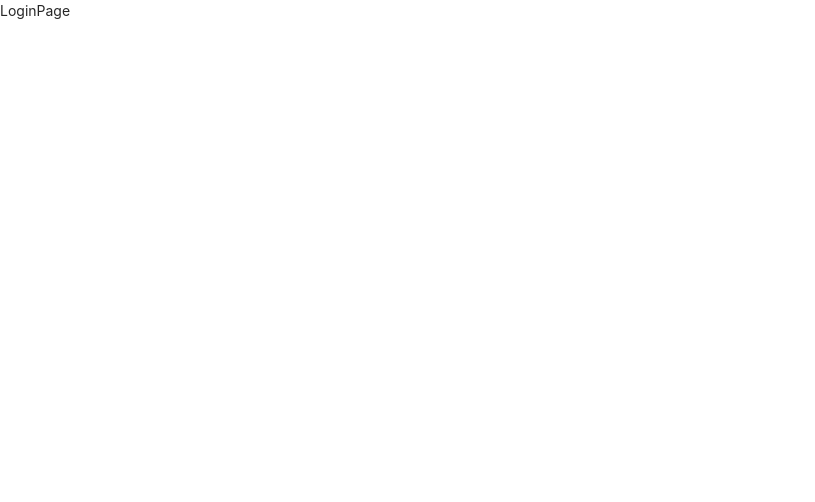
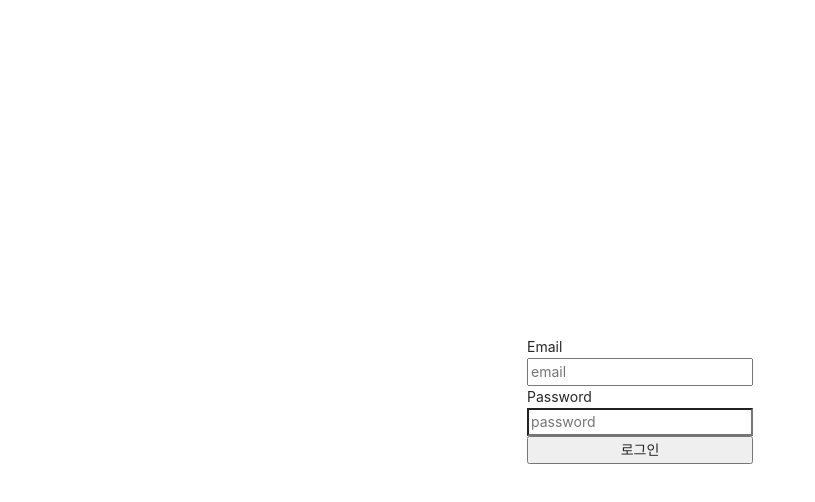
Before and after one commit to ksmfou98/boiler-plate, a React (Create React App) app in the folder client/: page /login in a window 1280 px wide. Shown: the top 502 px of the page, without its empty margins (0-815 px from the left). Built offline with nearby package versions, Linux system fonts and the light colour scheme.

Commit message:
LoginPage 스타일링

```diff
--- a/client/src/components/views/LandingPage/LandingPage.js
+++ b/client/src/components/views/LandingPage/LandingPage.js
@@ -6,7 +6,11 @@ const LandingPage = () => {
       console.log(response);
     });
   }, []);
-  return <div>landingPage</div>;
+  return (
+    <div style={{display:'flex', justifyContent: 'center', alignItems: 'center', width:'100%', height:'100vh'}}>
+      <h2>시작페이지</h2>
+    </div>
+  );
 };
 
 export default LandingPage;
--- a/client/src/components/views/LoginPage/LoginPage.js
+++ b/client/src/components/views/LoginPage/LoginPage.js
@@ -1,11 +1,53 @@
-import React from "react"
+import React, { useState } from "react";
 
 const LoginPage = () => {
-    return(
-        <div>
-            LoginPage
-        </div>
-    )
-}
+  const [form, setForm] = useState({
+    email: "",
+    password: "",
+  });
 
-export default LoginPage
+  const onChange = (e) => {
+    const nextForm = {
+      ...form,
+      [e.target.name]: e.target.value,
+    };
+    setForm(nextForm);
+  };
+
+  const { email, password } = form;
+
+  return (
+    <div
+      style={{
+        display: "flex",
+        justifyContent: "center",
+        alignItems: "center",
+        width: "100%",
+        height: "100vh",
+      }}
+    >
+      <form action="" style={{ display: "flex", flexDirection: "column" }}>
+        <label>Email</label>
+        <input
+          type="email"
+          name="email"
+          placeholder="email"
+          value={email}
+          onChange={onChange}
+        />
+        <label>Password</label>
+        <input
+          type="password"
+          name="password"
+          placeholder="password"
+          value={password}
+          onChange={onChange}
+        />
+
+        <button type="submit">로그인</button>
+      </form>
+    </div>
+  );
+};
+
+export default LoginPage;
```
